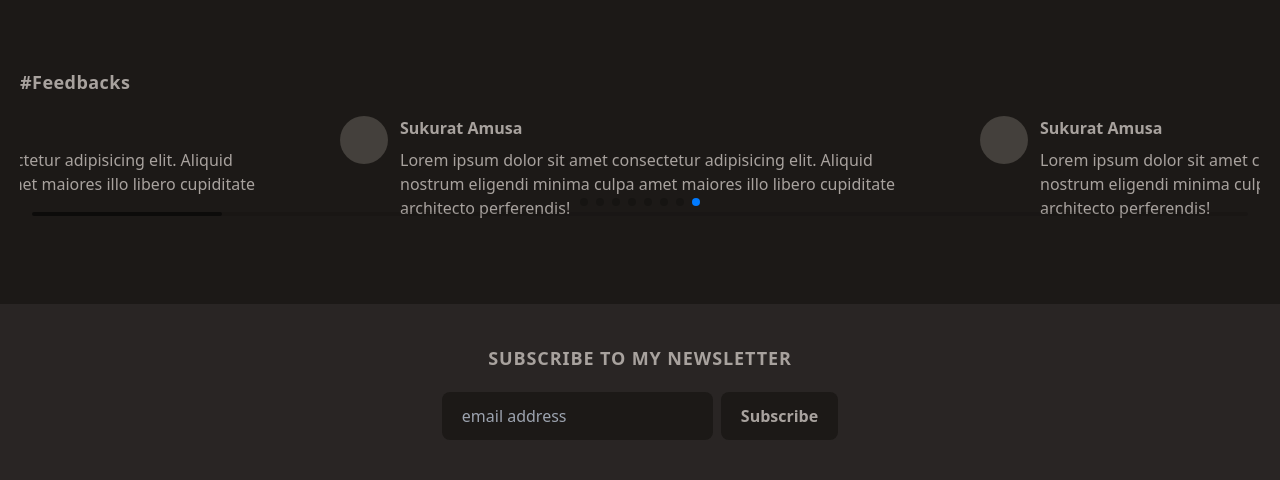
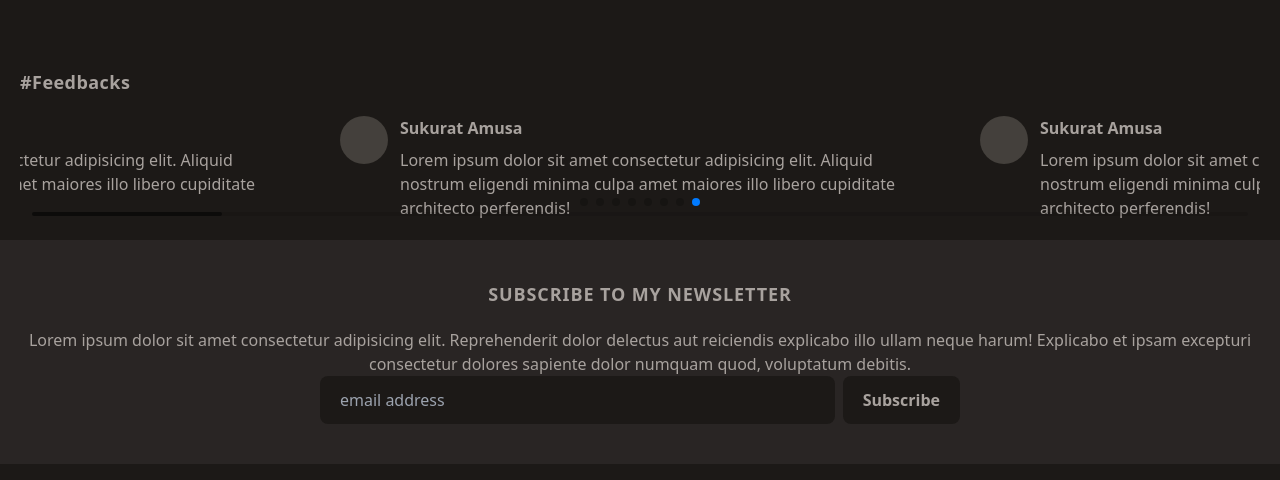
Before and after one commit to usmaarn/portfolio, a Flask app: page / in a window 1280 px wide. Shown: the part 3061-3541 px from the top of the page. Run offline with Flask 3, Linux system fonts and the light colour scheme.

Commit message:
2024-03-27 14:37:30.928107 - 7db00535-44e7-489e-a2a8-6feae45de5e4

```diff
--- a/portfolio/static/css/app.css
+++ b/portfolio/static/css/app.css
@@ -794,6 +794,10 @@ video {
   max-width: 1024px;
 }
 
+.max-w-screen-sm{
+  max-width: 640px;
+}
+
 .flex-grow{
   flex-grow: 1;
 }
@@ -900,6 +904,11 @@ video {
   background-color: rgb(28 25 23 / var(--tw-bg-opacity));
 }
 
+.bg-zinc-300{
+  --tw-bg-opacity: 1;
+  background-color: rgb(212 212 216 / var(--tw-bg-opacity));
+}
+
 .p-5{
   padding: 1.25rem;
 }
@@ -927,6 +936,15 @@ video {
 .py-3{
   padding-top: 0.75rem;
   padding-bottom: 0.75rem;
+}
+
+.py-10{
+  padding-top: 2.5rem;
+  padding-bottom: 2.5rem;
+}
+
+.text-center{
+  text-align: center;
 }
 
 .text-right{
@@ -1172,6 +1190,11 @@ video {
     padding-right: 2.5rem;
   }
 
+  .md\:py-0{
+    padding-top: 0px;
+    padding-bottom: 0px;
+  }
+
   .md\:text-2xl{
     font-size: 1.5rem;
     line-height: 2rem;
--- a/portfolio/templates/base.html
+++ b/portfolio/templates/base.html
@@ -20,8 +20,21 @@
         {% endblock %}
     </main>
 
-    <footer>
-
+    <footer class="px-5 py-10 bg-stone-800">
+        <div class="max-w-screen-xl mx-auto">
+            <section class="text-center">
+                <h3 class="md:text-lg font-semibold mb-5 uppercase tracking-wider">Subscribe to my Newsletter</h3>
+                <p>
+                    Lorem ipsum dolor sit amet consectetur adipisicing elit. Reprehenderit dolor delectus aut reiciendis explicabo illo ullam neque harum! Explicabo et ipsam excepturi consectetur dolores sapiente dolor numquam quod, voluptatum debitis.
+                </p>
+                <form action="" class="flex flex-col md:flex-row max-w-screen-sm mx-auto gap-2">
+                    <input type="email" placeholder="email address"
+                        class="px-5 py-3 flex-grow rounded-lg bg-stone-900" />
+                    <button
+                        class="px-5 py-3 md:py-0 bg-stone-900 rounded-lg font-semibold hover:bg-green-700 hover:text-stone-900">Subscribe</button>
+                </form>
+            </section>
+        </div>
     </footer>
     <script src="https://cdn.jsdelivr.net/npm/swiper@11/swiper-bundle.min.js"></script>
     <script src="{{ url_for('static', filename='js/app.js') }}"></script>
--- a/portfolio/templates/home.html
+++ b/portfolio/templates/home.html
@@ -9,14 +9,5 @@
     {% include 'parts/home/blogs.html' %}
     {% include 'parts/home/feedbacks.html' %}
 
-    <section class="bg-stone-800 p-5 md:p-10 flex flex-col items-center">
-        <h3 class="md:text-lg font-semibold mb-5 uppercase tracking-wider">Subscribe to my Newsletter</h3>
-        <form action="" class="flex flex-col md:flex-row max-w-screen-lg gap-2">
-            <input type="email" placeholder="email address" class="px-5 py-3 w-full rounded-lg bg-stone-900" />
-            <button
-                class="px-5 py-3 bg-stone-900 rounded-lg font-semibold hover:bg-green-700 hover:text-stone-900">Subscribe</button>
-        </form>
-    </section>
-
 </div>
 {% endblock %}
```
